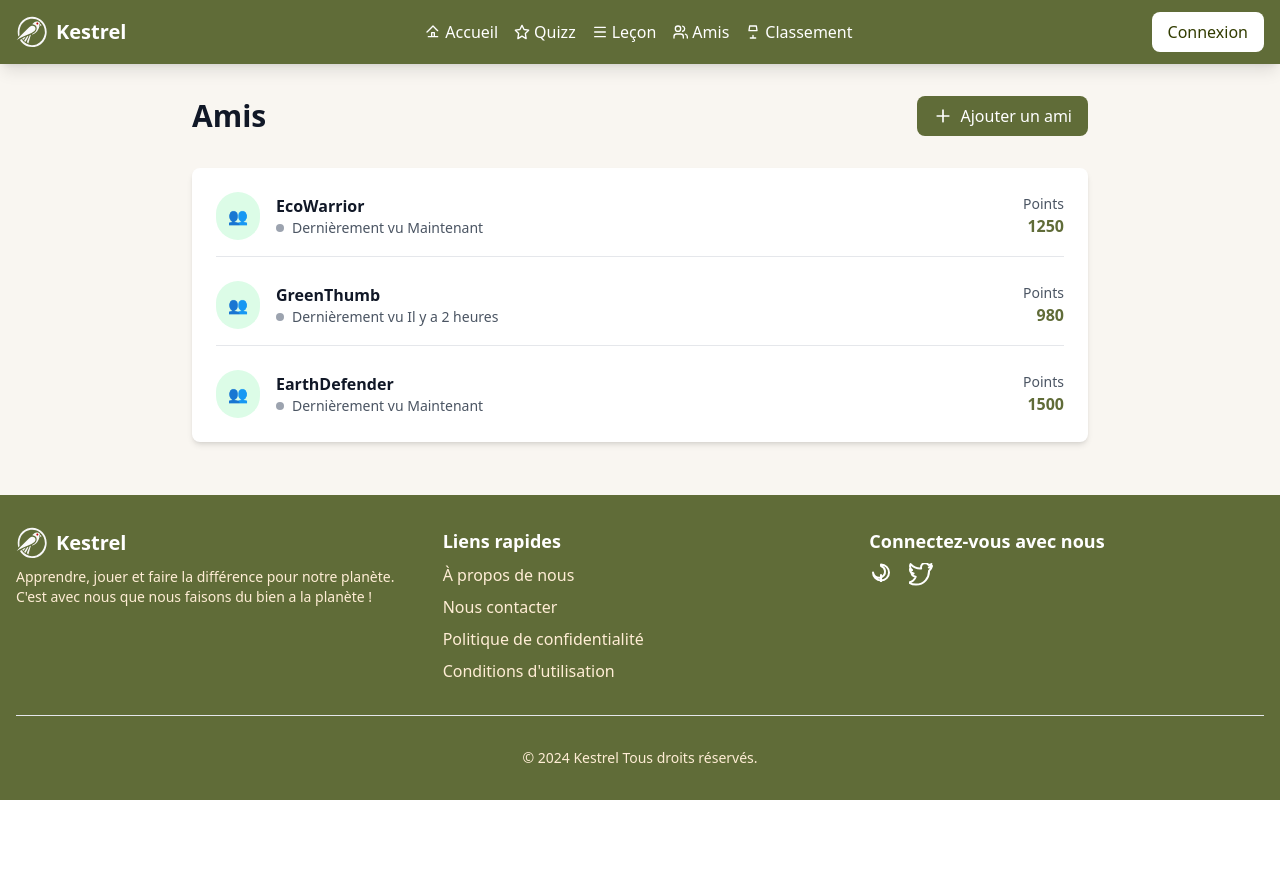
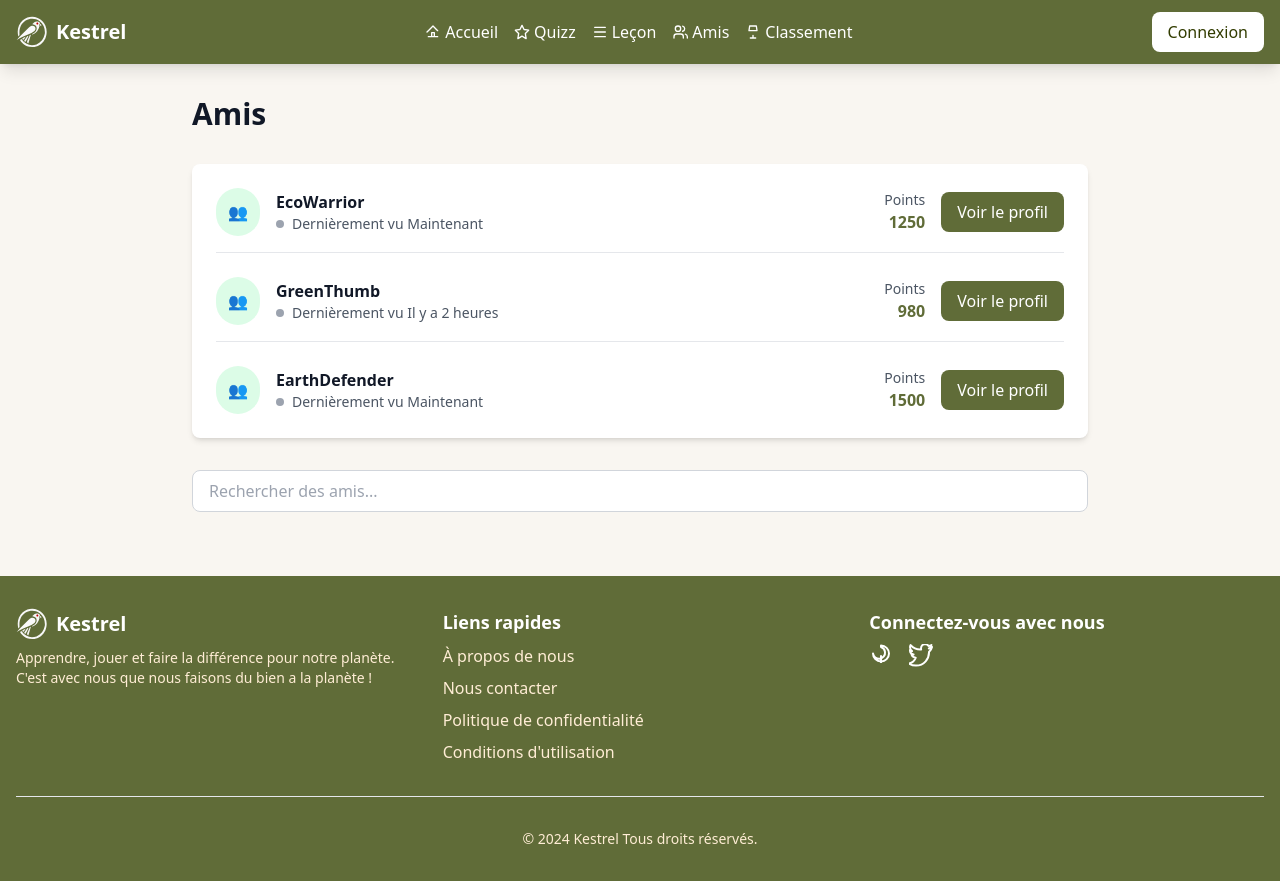
Before and after one commit to Ioamra/cercle-de-projet, a React (Vite) app in the folder front/: page /friends in a window 1280 px wide. Before the commit the page ends 800 px from the top, so only its background shows below. Built offline with nearby package versions, Linux system fonts and the light colour scheme.

Commit message:
wip friends and profile

```diff
--- a/front/src/pages/social/Friends.tsx
+++ b/front/src/pages/social/Friends.tsx
@@ -1,18 +1,32 @@
+import { useEffect, useState } from 'react';
+import { useNavigate } from 'react-router-dom';
 import { getFriends } from '../../services/friendsService';
 
 function Friends() {
   const friends = getFriends();
+  const navigate = useNavigate();
+
+  const [searchResults, setSearchResults] = useState<{ id: number; username: string; points: number; status: string; lastActive: string }[]>([]);
+  const [searchTerm, setSearchTerm] = useState('');
+
+  useEffect(() => {
+    if (!searchTerm) {
+      setSearchResults([]);
+      return;
+    }
+
+    const results = friends.filter((friend) => friend.username.toLowerCase().includes(searchTerm.toLowerCase()));
+    setSearchResults(results);
+  }, [searchTerm, friends]);
+
+  const handleProfileClick = (id: number) => {
+    navigate(`/profile/${id}`);
+  };
 
   return (
     <div className="max-w-4xl mx-auto space-y-8">
       <div className="flex justify-between items-center">
         <h1 className="text-3xl font-bold text-gray-900">Amis</h1>
-        <button className="flex items-center space-x-2 bg-main-four text-white px-4 py-2 rounded-lg hover:bg-main-five">
-          <svg className="w-5 h-5" fill="white" xmlns="http://www.w3.org/2000/svg" viewBox="0 0 24 24">
-            <path d="M12 5v14M5 12h14" stroke="currentColor" strokeWidth="2" strokeLinecap="round" strokeLinejoin="round" />
-          </svg>
-          <span>Ajouter un ami</span>
-        </button>
       </div>
 
       <div className="bg-white rounded-lg shadow-md">
@@ -38,12 +52,61 @@ function Friends() {
                     <p className="text-sm text-gray-600">Points</p>
                     <p className="font-semibold text-main-four">{friend.points}</p>
                   </div>
+                  <button className="bg-main-four text-white px-4 py-2 rounded-lg" onClick={() => handleProfileClick(friend.id)}>
+                    Voir le profil
+                  </button>
                 </div>
               </div>
             ))}
           </div>
         </div>
       </div>
+      <input
+        type="text"
+        placeholder="Rechercher des amis..."
+        className="border w-full border-gray-300 rounded-lg px-4 py-2 focus:outline-none focus:ring-2 focus:ring-main-four"
+        value={searchTerm}
+        onChange={(e) => setSearchTerm(e.target.value)}
+      />
+
+      <div className="mt-4">
+        {searchResults.length > 0 && (
+          <div className="bg-white rounded-lg shadow-md">
+            <div className="p-6">
+              <div className="space-y-6">
+                {searchResults.map((friend) => (
+                  <div key={friend.id} className="flex items-center justify-between border-b pb-4 last:border-0 last:pb-0">
+                    <div className="flex items-center space-x-4">
+                      <div className="bg-green-100 p-3 rounded-full">
+                        <span className="h-6 w-6 text-main-four">👥</span>
+                      </div>
+                      <div>
+                        <h3 className="font-semibold text-gray-900">{friend.username}</h3>
+                        <div className="flex items-center space-x-2">
+                          <span className={`h-2 w-2 rounded-full ${friend.status === 'online' ? 'bg-green-500' : 'bg-gray-400'}`} />
+                          <span className="text-sm text-gray-600">
+                            {friend.status === 'online' ? 'Online' : `Dernièrement vu ${friend.lastActive}`}
+                          </span>
+                        </div>
+                      </div>
+                    </div>
+
+                    <div className="flex items-center space-x-4">
+                      <div className="text-right">
+                        <p className="text-sm text-gray-600">Points</p>
+                        <p className="font-semibold text-main-four">{friend.points}</p>
+                      </div>
+                      <button className="bg-main-four text-white px-4 py-2 rounded-lg" onClick={() => handleProfileClick(friend.id)}>
+                        Voir le profil
+                      </button>
+                    </div>
+                  </div>
+                ))}
+              </div>
+            </div>
+          </div>
+        )}
+      </div>
     </div>
   );
 }
```
